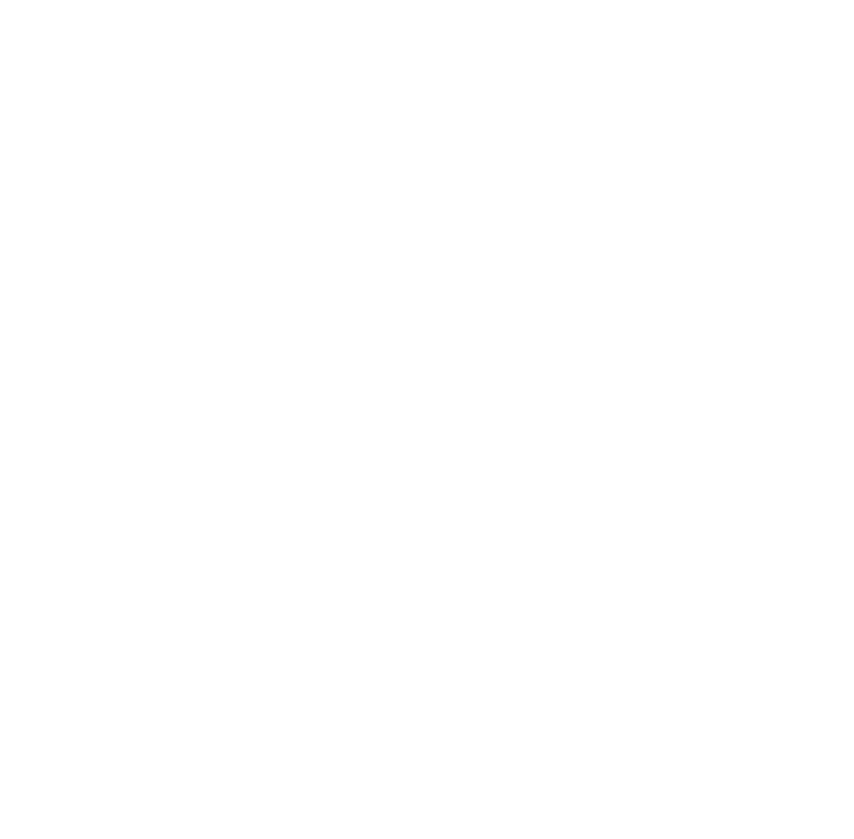
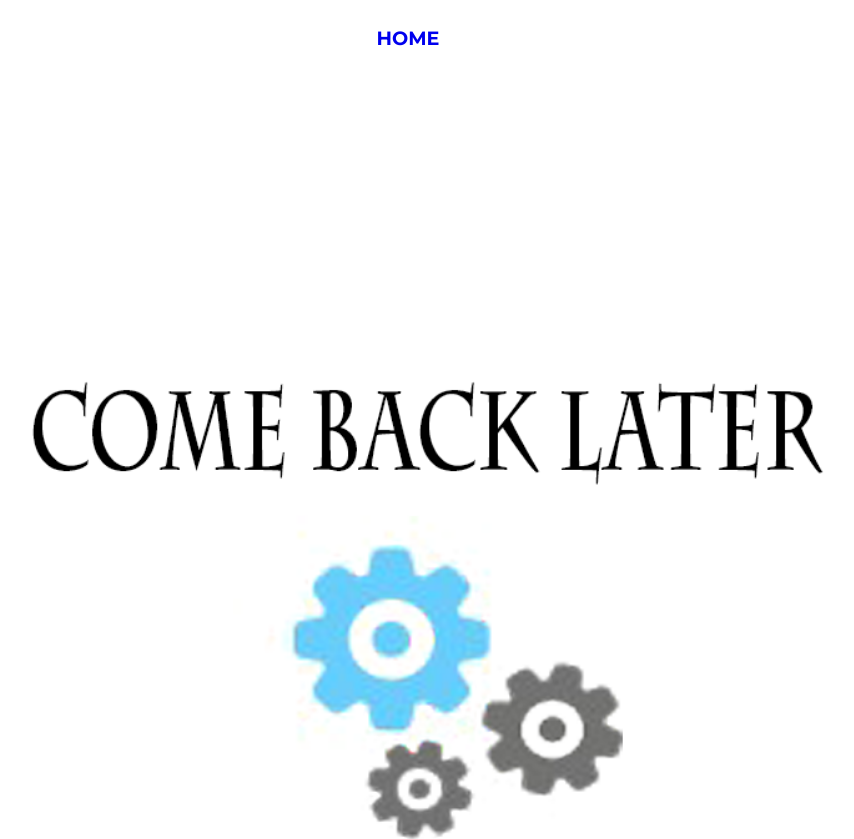
Before and after one commit to aleksandraszymanska/aleksandraszymanska.github.io, a plain HTML site: page FrontendProjects.html in a window 1280 px wide. Shown: the top 839 px of the page, without its empty margins (232-1086 px from the left). Before the commit the page ends 800 px from the top, so only its background shows below. Drawn offline with Linux system fonts and the light colour scheme.

Commit message:
Add existing file

```diff
--- a/FrontendProjects.html
+++ b/FrontendProjects.html
@@ -0,0 +1,23 @@
+<!doctype html>
+<html>
+<head>
+    <title>Websites</title>
+
+    <meta charset="utf-8" />
+    <meta http-equiv="Content-type" content="text/html; charset=utf-8"/>
+    <meta name="viewport" content="width=device-width, initial-scale=1" />
+    <link rel="stylesheet" type="text/css" href="style.css"></likn>
+
+
+</head>
+<body>
+<header class="java-head">
+        <nav>
+                <ul>
+                    <li><a href="index.html" class="home-link">Home</a></li>
+                </ul>
+            </nav>
+<CENTER><img src=images/404.png></CENTER>
+</header>
+</body>
+</html>
```
Also changed, not shown: JavaProjects.html (+1 -1 lines), PythonProjects.html (+1 -1 lines), images/404.png (added), stylePodstron.css (deleted).
